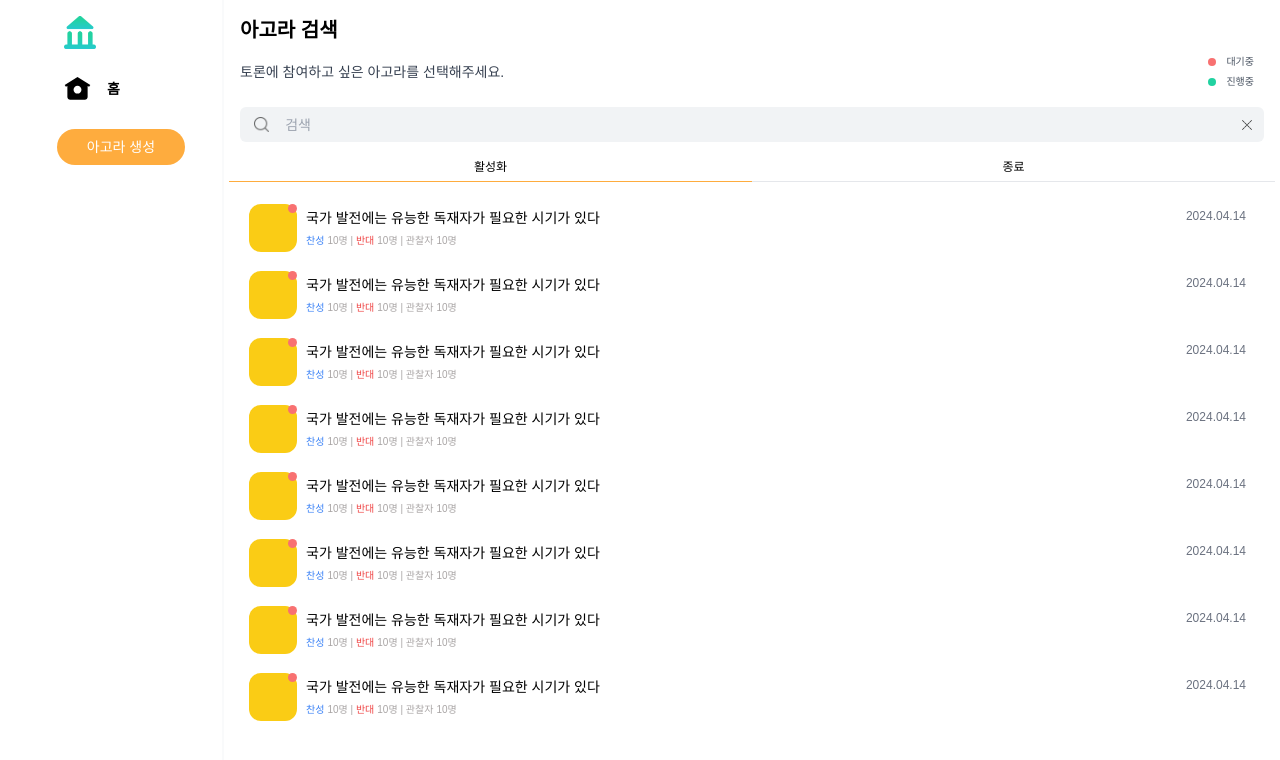
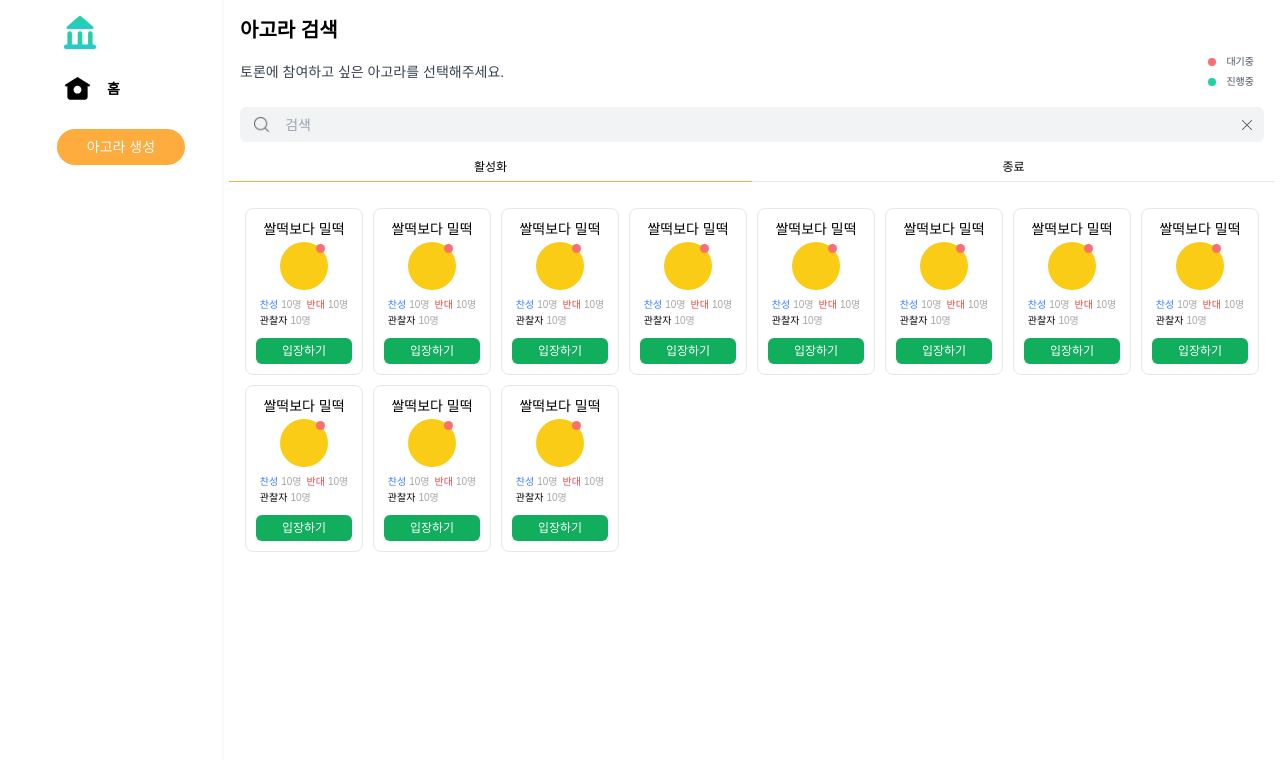
Before and after one commit to Attica-org/athens-client, a Next.js app: page / in a window 1280 px wide. Shown: the top 760 px of the page. Built offline with nearby package versions, Linux system fonts and the light colour scheme.

Commit message:
file: root page (home) 디렉토리 안으로 이동

```diff
--- /dev/null
+++ b/src/app/(home)/page.tsx
@@ -0,0 +1,37 @@
+import AgoraStatus from "../_components/home/atoms/AgoraStatus";
+import AgoraStatusTab from "../_components/home/atoms/AgoraStatusTab";
+import PageTitle from "../_components/home/atoms/PageTitle";
+import SearchBar from "../_components/home/atoms/SearchBar";
+import AgoraList from "../_components/home/molecules/AgoraList";
+import CategoryButtonList from "../_components/home/molecules/CategoryButtonList";
+import SearchAgoraList from "../_components/home/organisms/SearchAgoraList";
+
+export default function Home() {
+  return (
+    <section className="flex flex-col flex-1 h-dvh max-lg:pb-3rem min-w-270 flex-grow max-width-screen">
+      <header className="p-1rem pb-0 relative min-w-270">
+        <PageTitle
+          title="아고라 검색"
+          desc="토론에 참여하고 싶은 아고라를 선택해주세요."
+        >
+          <AgoraStatus />
+        </PageTitle>
+      </header>
+      <main className="justify-center items-stretch flex flex-col h-fit flex-1 relative">
+        <section className="sticky top-0 z-10 bg-white">
+          <div className="p-1rem pt-8 pb-0.5rem">
+            <SearchBar />
+          </div>
+          <div className="w-full pb-0.5rem">
+            <AgoraStatusTab />
+            <CategoryButtonList />
+          </div>
+        </section>
+        <section className="flex flex-1 flex-col p-0.5rem pb-5rem pt-1rem justify-start items-center">
+          {/* <SearchAgoraList /> */}
+          <AgoraList />
+        </section>
+      </main>
+    </section>
+  );
+}
--- a/src/app/page.tsx
+++ /dev/null
@@ -1,36 +0,0 @@
-import AgoraStatus from "./_components/home/atoms/AgoraStatus";
-import AgoraStatusTab from "./_components/home/atoms/AgoraStatusTab";
-import PageTitle from "./_components/home/atoms/PageTitle";
-import SearchBar from "./_components/home/atoms/SearchBar";
-import CategoryButtonList from "./_components/home/molecules/CategoryButtonList";
-import SearchAgoraList from "./_components/home/organisms/SearchAgoraList";
-
-export default function Home() {
-  return (
-    <section className="flex flex-col flex-1 h-dvh max-lg:pb-4rem">
-      <header className="p-1rem pb-0 relative">
-        <PageTitle
-          title="아고라 검색"
-          desc="토론에 참여하고 싶은 아고라를 선택해주세요."
-        >
-          <AgoraStatus />
-        </PageTitle>
-      </header>
-      <main className="justify-center items-stretch flex flex-col h-fit flex-1 max-w-screen-2xl min-w-270 relative">
-        <section className="sticky top-0 z-10 bg-white">
-          <div className="p-1rem pt-8 pb-0.5rem">
-            <SearchBar />
-          </div>
-          <div className="w-full">
-            <AgoraStatusTab />
-            <CategoryButtonList />
-          </div>
-        </section>
-        <section className="flex flex-1 flex-col p-0.5rem pb-5rem pt-1rem justify-start items-center">
-          <SearchAgoraList />
-          {/* <AgoraList /> */}
-        </section>
-      </main>
-    </section>
-  );
-}
```
